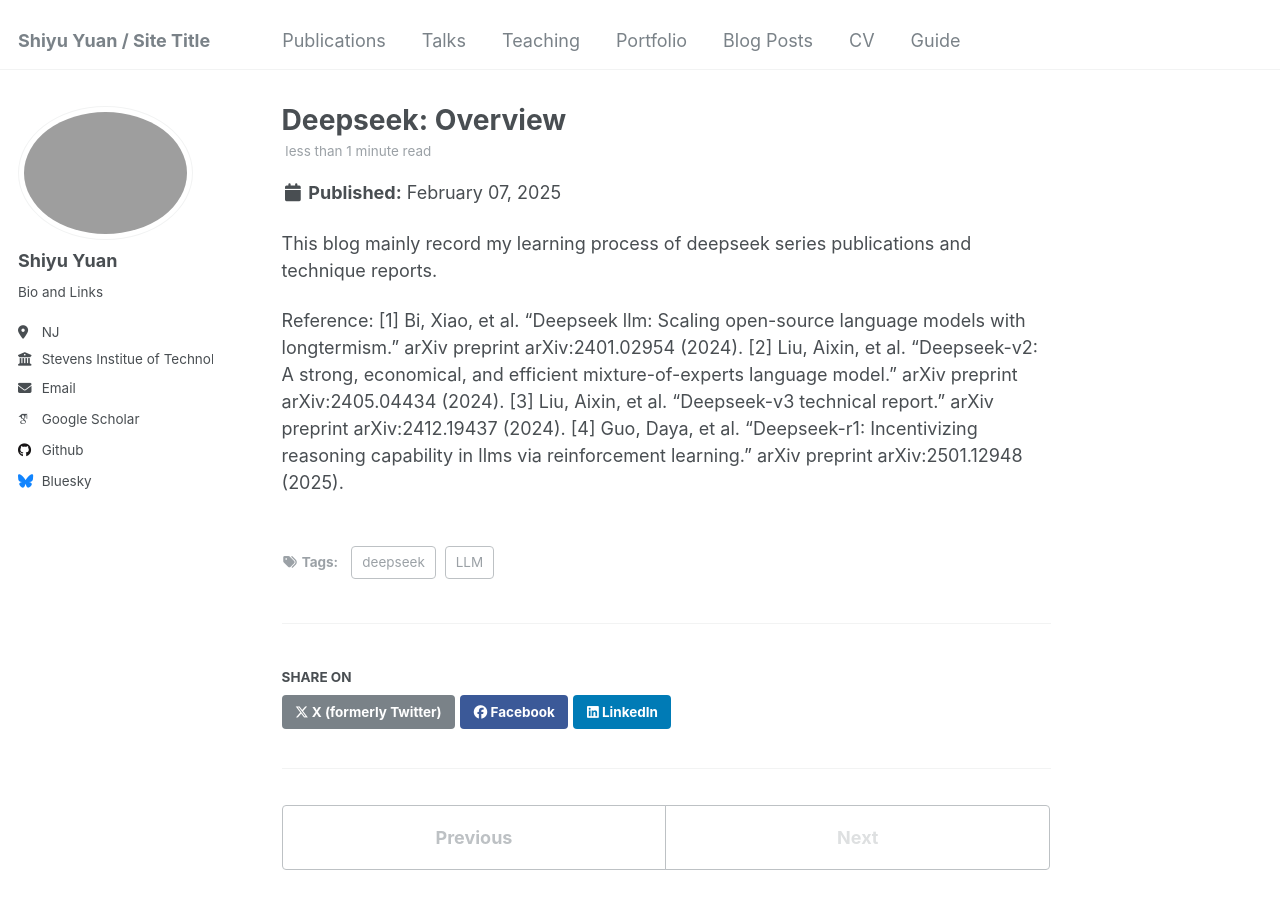
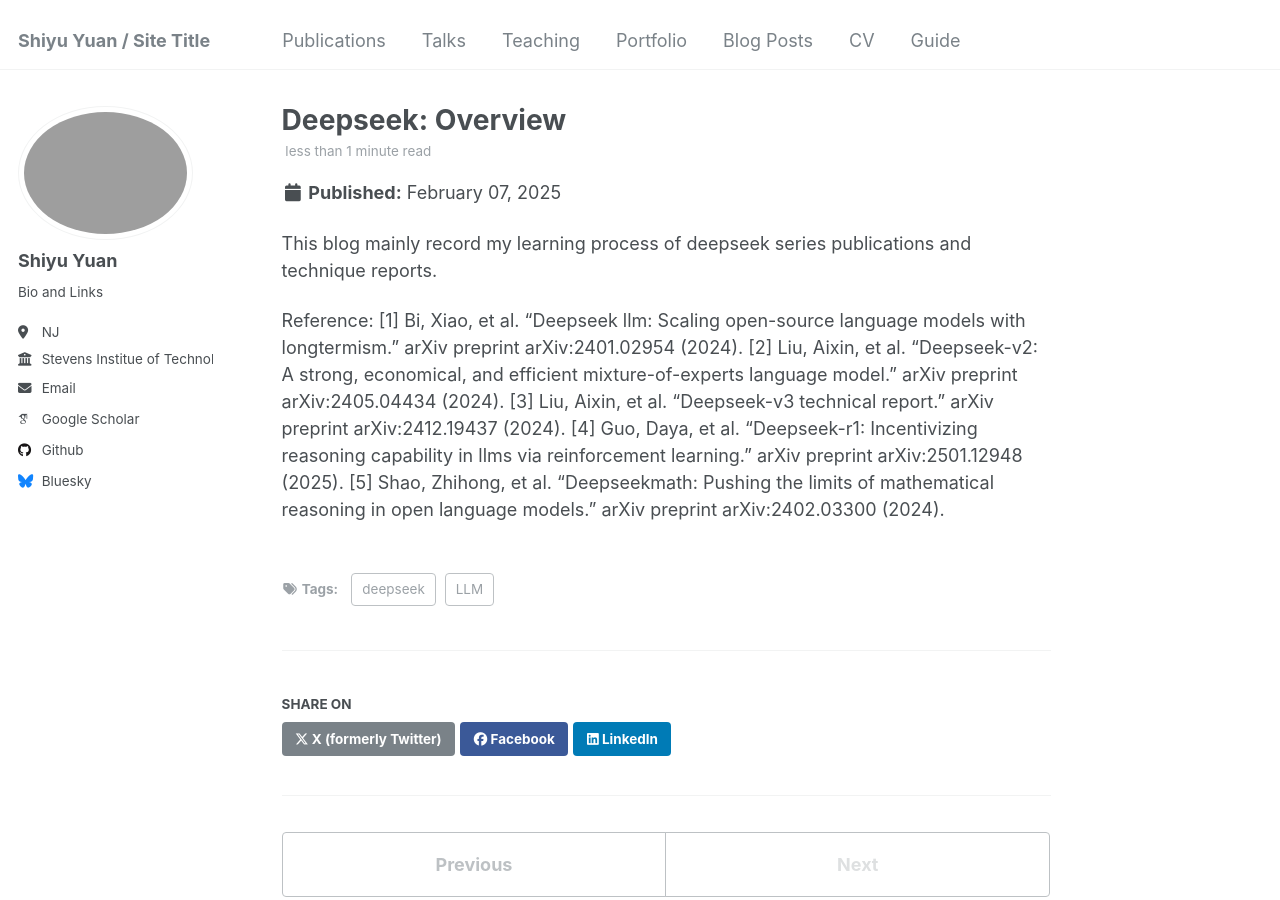
Before and after one commit to syyuan2021/syy2025, a Jekyll site: the page built from _posts/2025-02-07-blog-post-0.md, in a window 1280 px wide and 900 px high. Built offline with Jekyll 4.4.1, drawn with Linux system fonts in a browser that asks for light colours; some web fonts are replaced.

Commit message:
Update 2025-02-07-blog-post-0.md

```diff
--- a/_posts/2025-02-07-blog-post-0.md
+++ b/_posts/2025-02-07-blog-post-0.md
@@ -17,8 +17,10 @@ This blog mainly record my learning process of deepseek series publications and
 
 
 
+
 Reference:
 [1] Bi, Xiao, et al. "Deepseek llm: Scaling open-source language models with longtermism." arXiv preprint arXiv:2401.02954 (2024).
 [2] Liu, Aixin, et al. "Deepseek-v2: A strong, economical, and efficient mixture-of-experts language model." arXiv preprint arXiv:2405.04434 (2024).
 [3] Liu, Aixin, et al. "Deepseek-v3 technical report." arXiv preprint arXiv:2412.19437 (2024).
 [4] Guo, Daya, et al. "Deepseek-r1: Incentivizing reasoning capability in llms via reinforcement learning." arXiv preprint arXiv:2501.12948 (2025).
+[5] Shao, Zhihong, et al. "Deepseekmath: Pushing the limits of mathematical reasoning in open language models." arXiv preprint arXiv:2402.03300 (2024).
```
